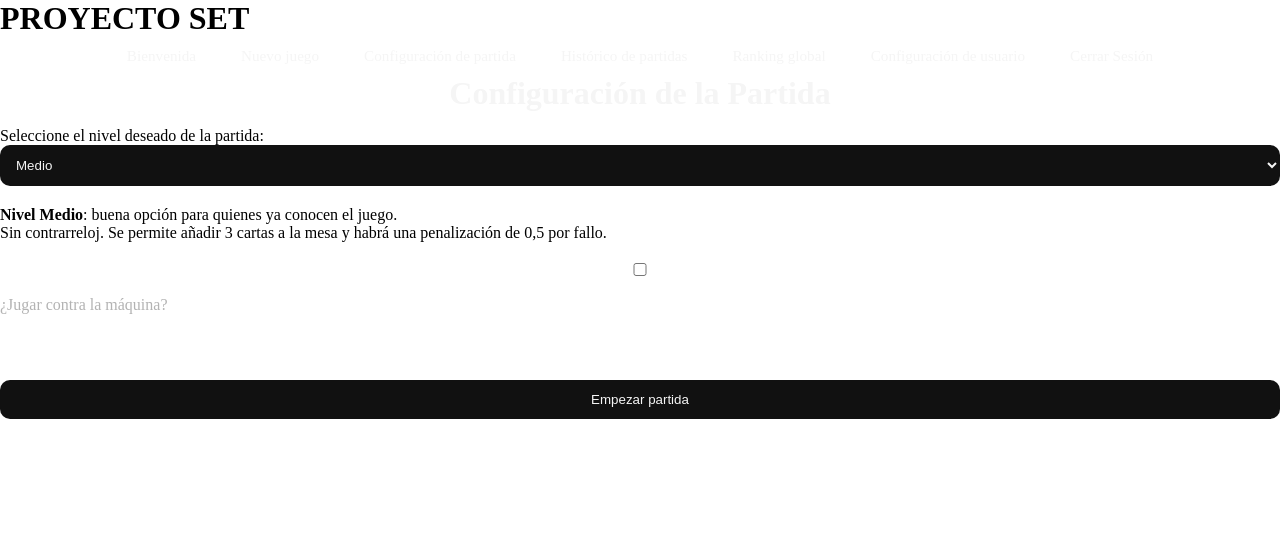
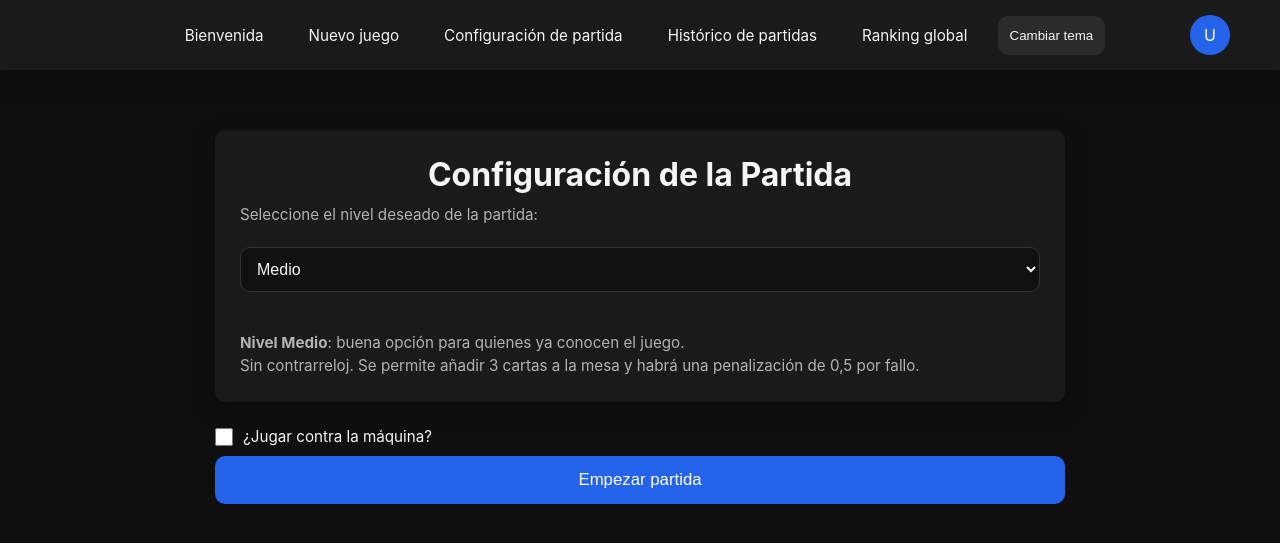
Before and after one commit to shertas/Set, a PHP site: page /src/modules/game-config/views/game-config.html in a window 1280 px wide. Shown: the top 543 px of the page. Run offline with PHP 8.4, Linux system fonts and the light colour scheme.

Commit message:
refactor(view): update style game config view

```diff
--- a/src/global/styles/styles.css
+++ b/src/global/styles/styles.css
@@ -369,6 +369,7 @@
     text-align: center;
     margin-bottom: 15px;
     color: var(--color-text);
+    margin-bottom: 10px;
 }
 
 .titulo-bienvenida {
@@ -472,6 +473,19 @@
 
 form input:focus {
     border-color: var(--color-primary);
+}
+
+.config-form {
+    display: flex;
+    flex-direction: column;
+    gap: 20px;
+}
+
+/* Descripciones */
+.config-desc, .config-details {
+    color: var(--color-text-muted);
+    line-height: 1.5;
+    font-size: 0.95rem;
 }
 
 /* ----------------------------------------
@@ -586,6 +600,57 @@
     text-align: center;
 }
 
+/*------------------------------------
+    SELECT estilizado
+-----------------------------------------*/
+.select-input {
+    width: 100%;
+    padding: 12px;
+    border-radius: var(--radius);
+    border: 1px solid var(--color-border);
+    background: var(--color-input-bg);
+    color: var(--color-text);
+    font-size: 1rem;
+    cursor: pointer;
+    transition: border 0.2s, background 0.2s;
+}
+
+.select-input:hover {
+    background: var(--row-hover);
+}
+
+.select-input:focus {
+    border-color: var(--color-primary);
+    outline: none;
+}
+
+/* Checkbox + label */
+.form-group-check {
+    display: flex;
+    align-items: center;
+    gap: 10px;
+}
+
+.check-input {
+    width: 18px;
+    height: 18px;
+    accent-color: var(--color-primary); /* compatible Chrome / Edge / Firefox modernos */
+}
+
+.label-check {
+    color: var(--color-text);
+    font-size: 0.95rem;
+
+}
+
+/* Botón ancho */
+.btn-wide {
+    width: 100%;
+    padding: 14px;
+    font-size: 1.05rem;
+    margin-top: 10px;
+}
+
 /*------------------------------------------------
     Login page
 --------------------------------------------------*/
--- a/src/modules/game-config/views/game-config.html
+++ b/src/modules/game-config/views/game-config.html
@@ -5,48 +5,80 @@
     <meta charset="UTF-8">
     <meta name="viewport" content="width=device-width, initial-scale=1.0">
     <title>PROYECTO SET</title>
-    <link rel="stylesheet" href="/styles.css">
+    <link rel="stylesheet" href="../../../global/styles/styles.css">
     <script type="module" src="./../services/game-config-manager.js"></script>
 </head>
 
-<body>
-    <header>
-        <h1>PROYECTO SET</h1>
+<body class="body-main">
+    <header class="topbar">
+
+        <!--Menú principal-->
         <nav>
             <ul class="menu">
-                <li><a href="/src/modules/login/views/welcome.html">Bienvenida</a></li>
-                <li><a href="/src/modules/game/services/new-game.php">Nuevo juego</a></li>
-                <li><a href=" game-config.html">Configuración de partida</a></li>
-                <li><a href="/src/views/user-ranking.html">Histórico de partidas</a></li>
-                <li><a href="/src/views/global-ranking.html">Ranking global</a></li>
-                <li><a href="/src/views/config-user.html">Configuración de usuario</a></li>
-                <li class="cerrar-sesion"><a href="/src/modules/login/views/login.html">Cerrar Sesión</a></li>
+                <li ><a href="../../login/views/welcome.html">Bienvenida</a></li>
+                <li><a href="../../game/services/new-game.php">Nuevo juego</a></li>
+                <li><a href="../../game-config/views/game-config.html">Configuración de partida</a></li>
+                <li><a href="../../../views/user-ranking.html">Histórico de partidas</a></li>
+                <li><a href="../../../views/global-ranking.html">Ranking global</a></li>
             </ul>
         </nav>
+
+        <!--Selector de tema-->
+        <button id="toggleTheme" class="btn-secondary" style="margin-left:20px;">
+            Cambiar tema
+        </button>
+
+        <!-- Menú de usuario -->
+        <div class="user-menu">
+            <div class="user-avatar" id="avatar">U</div>
+
+            <div class="user-dropdown" id="userDropdown">
+                <a href="../../../modules/user/views/config-user.html">Configuración</a>
+                <a href="login.html">Cerrar sesión</a>
+            </div>
+        </div>
+
     </header>
 
-    <main class="cuerpo">
-        <!-- Contenido principal de la página -->
-        <h1 class="titulo">Configuración de la Partida</h1>
-        <form action="" method="POST">
-            <p>Seleccione el nivel deseado de la partida:</p>
-            <select name="level" id="level">
-                <option value="1">Fácil</option>
-                <option value="2" selected>Medio</option>
-                <option value="3">Difícil</option>
-            </select>
-            <p id="details"><b>Nivel Medio</b>: buena opción para quienes ya conocen el juego. <br>
-                Sin contrarreloj. Se permite añadir 3 cartas a la mesa y habrá una penalización de 0,5 por fallo.</p>
-            <div style="padding: 10px;"></div>
-            <input type="checkbox" id="pve" name="pve">
-            <label for="pve"> ¿Jugar contra la máquina?</label>
-            <div style="padding: 30px;"></div>
-            <input type="submit" value="Empezar partida">
+    <!-- Contenido principal de la página -->
+    <main class="main-content">
+
+        <div class="cards">
+
+            <h2 class="titulo">Configuración de la Partida</h2>
+
+            <form class="config-form" action="#" method="POST">
+
+                <p class="config-desc">Seleccione el nivel deseado de la partida:</p>
+
+                <select name="level" id="level" class="select-input">
+                    <option value="1">Fácil</option>
+                    <option value="2" selected>Medio</option>
+                    <option value="3">Difícil</option>
+                </select>
+
+                <p id="details" class="config-details">
+                    <b>Nivel Medio</b>: buena opción para quienes ya conocen el juego. <br>
+                    Sin contrarreloj. Se permite añadir 3 cartas a la mesa y habrá una penalización de 0,5 por fallo.
+                </p>
+
+            </form>
+
+        </div>
+
+        <div class="form-group-check">
+            <input type="checkbox" id="pve" name="pve" class="check-input">
+            <label for="pve" class="label-check"> ¿Jugar contra la máquina?</label>
+        </div>
+
+        <button type="submit" class="btn-primary btn-wide" id="start" name="start">
+            Empezar partida
+        </button>
         </form>
     </main>
+
+    <script src="../../../global/services/user-menu.js"></script>
+    <script src="../../../global/services/theme.js"></script>
+
 </body>
-<script>
-
-</script>
-
 </html>
--- a/src/modules/user/views/config-user.html
+++ b/src/modules/user/views/config-user.html
@@ -40,7 +40,7 @@
 
     </header>
 
-    <h1 class="titulo">Configuración del Usuario</h1>
+    <h2 class="titulo">Configuración del Usuario</h2>
 
     <!-- Contenido principal de la página -->
     <div class="wrapper">
--- a/src/views/global-ranking.html
+++ b/src/views/global-ranking.html
@@ -44,7 +44,7 @@
 
     <div class="table-wrapper">
 
-        <h1 class="titulo">Ranking global</h1>
+        <h2 class="titulo">Ranking global</h2>
 
         <table class="table">
             <thead>
--- a/src/views/user-ranking.html
+++ b/src/views/user-ranking.html
@@ -44,7 +44,7 @@
 
     <div class="table-wrapper">
 
-        <h1 class="titulo">Histórico de partidas</h1>
+        <h2 class="titulo">Histórico de partidas</h2>
 
         <table class="table">
             <thead>
```
